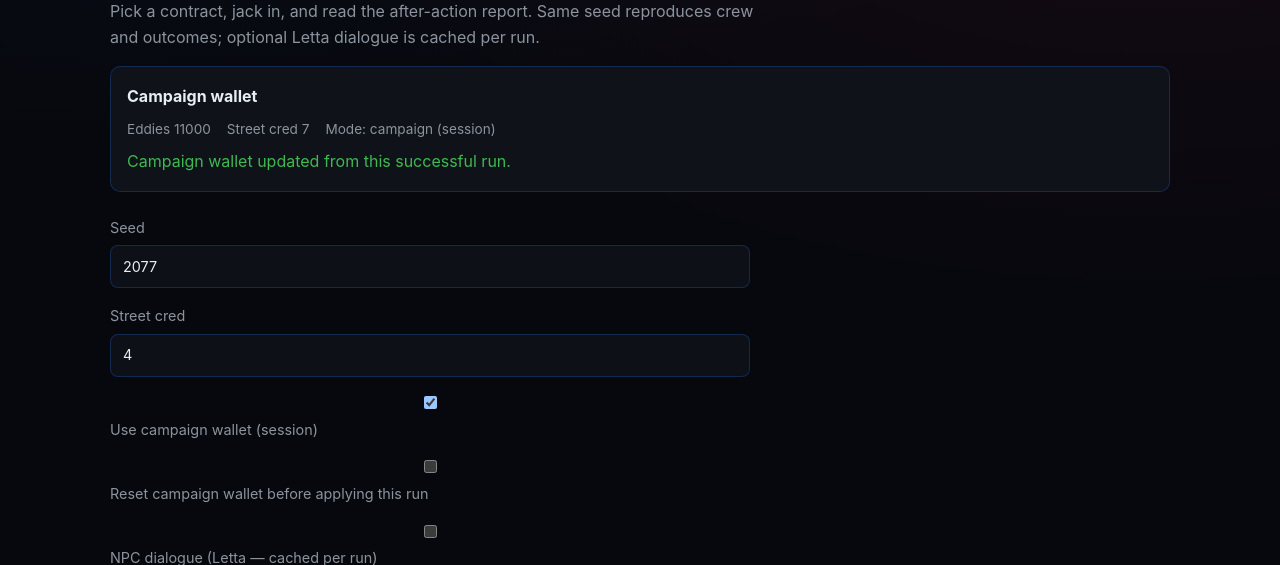
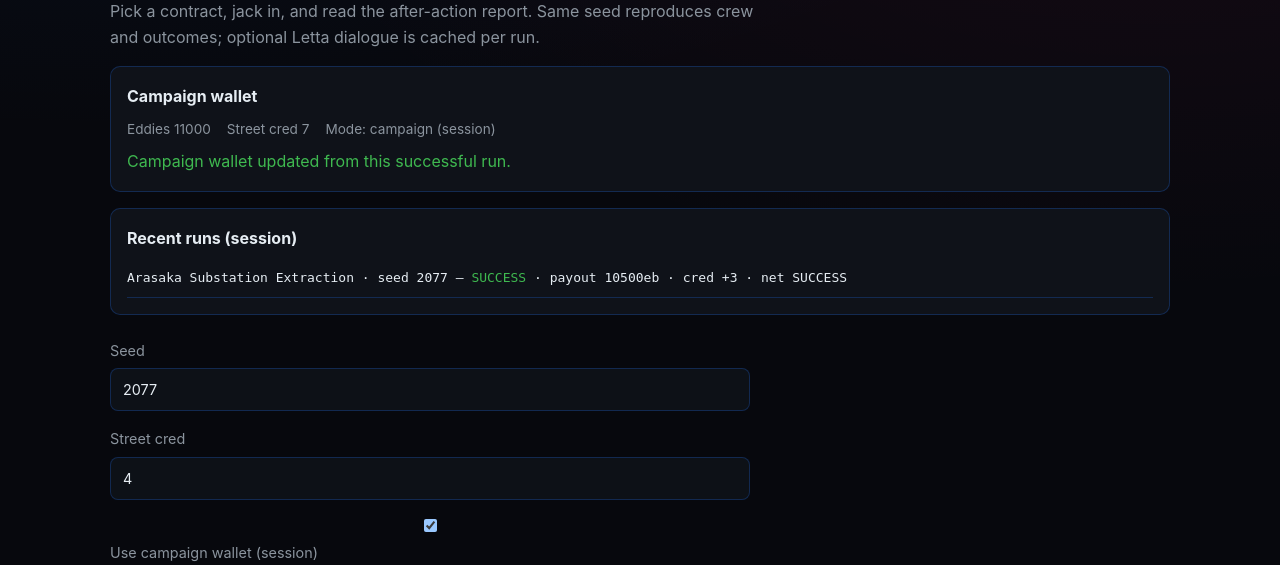
Before and after one commit to decisionsciencecorp/the-last-job, a PHP site: the page made by public/play.php in a window 1280 px wide. Shown: the part 203-768 px from the top of the page. Run offline with PHP 8.4, Linux system fonts and the light colour scheme.

Commit message:
Add session run-history ledger to campaign view.
play.php now records recent run outcomes in session storage and renders a compact history panel so progression has visible audit context during a play session.

Co-authored-by: Cursor <cursoragent@cursor.com>

```diff
--- a/public/play.php
+++ b/public/play.php
@@ -30,9 +30,15 @@ $campaignState = $_SESSION['campaign_state'] ?? ['eddies' => 500, 'street_cred'
 if (!is_array($campaignState) || !isset($campaignState['eddies'], $campaignState['street_cred'])) {
     $campaignState = ['eddies' => 500, 'street_cred' => 4, 'last_run_key' => null];
 }
+$runHistory = $_SESSION['run_history'] ?? [];
+if (!is_array($runHistory)) {
+    $runHistory = [];
+}
 if (isset($_GET['reset_campaign'])) {
     $campaignState = ['eddies' => 500, 'street_cred' => 4, 'last_run_key' => null];
     $_SESSION['campaign_state'] = $campaignState;
+    $runHistory = [];
+    $_SESSION['run_history'] = [];
     $campaignNotice = 'Campaign wallet reset.';
 }
 $streetCred = $useCampaign ? max(0, (int) $campaignState['street_cred']) : $manualStreetCred;
@@ -107,6 +113,22 @@ if (isset($_GET['run'])) {
                     $campaignNotice = 'Run rewards already counted for this exact seed/job/crew combo.';
                 }
             }
+            if ($report !== null) {
+                $entry = [
+                    'at' => gmdate('c'),
+                    'job' => $report['job_name'] ?? $jobId,
+                    'success' => !empty($report['success']),
+                    'seed' => $seed,
+                    'payout' => (int) ($report['payout_eddies'] ?? 0),
+                    'cred' => (int) ($report['street_cred_gained'] ?? 0),
+                    'outcome' => (string) (($report['netrun']['outcome'] ?? '') ?: 'unknown'),
+                ];
+                $runHistory[] = $entry;
+                if (count($runHistory) > 12) {
+                    $runHistory = array_slice($runHistory, -12);
+                }
+                $_SESSION['run_history'] = $runHistory;
+            }
         } catch (Throwable $e) {
             $error = $e->getMessage();
         }
@@ -131,6 +153,22 @@ layout_header('Job board', 'play');
         <p class="status-ok" style="margin:.35rem 0 0;"><?= layout_h($campaignNotice) ?></p>
     <?php endif; ?>
 </div>
+<?php if ($runHistory !== []): ?>
+<div class="clock-panel" style="margin:1rem 0;">
+    <strong>Recent runs (session)</strong>
+    <ul class="beats" style="margin-top:.5rem;">
+    <?php foreach (array_reverse($runHistory) as $row): ?>
+        <li>
+            <?= layout_h((string) ($row['job'] ?? 'Job')) ?> · seed <?= (int) ($row['seed'] ?? 0) ?>
+            — <span class="<?= !empty($row['success']) ? 'status-ok' : 'status-bad' ?>"><?= !empty($row['success']) ? 'SUCCESS' : 'FAIL' ?></span>
+            · payout <?= (int) ($row['payout'] ?? 0) ?>eb
+            · cred +<?= (int) ($row['cred'] ?? 0) ?>
+            · net <?= layout_h((string) ($row['outcome'] ?? 'unknown')) ?>
+        </li>
+    <?php endforeach; ?>
+    </ul>
+</div>
+<?php endif; ?>
 
 <form method="get">
     <input type="hidden" name="campaign" value="0">
```
